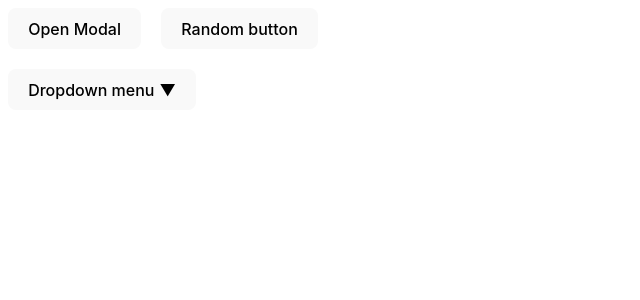
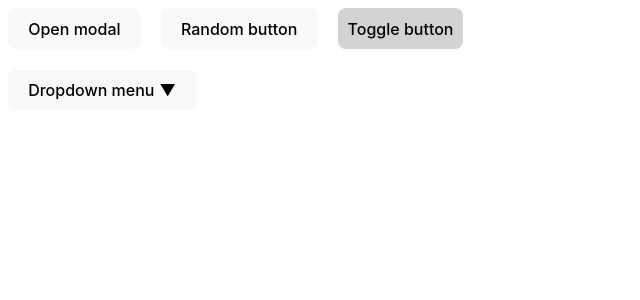
Before and after one commit to neosiae/react-aria-examples, a React (Vite) app: page / in a window 1280 px wide. Shown: the top 300 px of the page, without its empty margins (0-640 px from the left). Built offline with nearby package versions, Linux system fonts and the light colour scheme.

Commit message:
feat: create toggle button

```diff
--- a/src/App.tsx
+++ b/src/App.tsx
@@ -1,9 +1,10 @@
 import { useState } from 'react';
 import { Button } from './components/Button';
 import { Modal } from './components/Modal';
-import { OverlayContainer, OverlayProvider } from 'react-aria';
+import { FocusScope, OverlayContainer, OverlayProvider } from 'react-aria';
 import { MenuButton } from './components/DropdownMenu';
 import { Item } from 'react-stately';
+import { ToggleButton } from './components/ToggleButton';
 
 function App() {
   const [activeModal, setActiveModal] = useState<'a11yModal' | null>(null);
@@ -22,8 +23,9 @@ function App() {
             marginBottom: 20,
           }}
         >
-          <Button onPress={openA11yModal}>Open Modal</Button>
+          <Button onPress={openA11yModal}>Open modal</Button>
           <Button>Random button</Button>
+          <ToggleButton>Toggle button</ToggleButton>
         </div>
 
         {isA11yModalOpen && (
--- /dev/null
+++ b/src/components/ToggleButton.tsx
@@ -0,0 +1,35 @@
+import React from 'react';
+import { AriaToggleButtonProps, useToggleButton } from 'react-aria';
+import { useToggleState } from 'react-stately';
+
+export interface ToggleButtonProps extends AriaToggleButtonProps {}
+
+export const ToggleButton = ({ children, ...props }: ToggleButtonProps) => {
+  const ref = React.useRef<HTMLButtonElement | null>(null);
+  const state = useToggleState(props);
+  const { buttonProps, isPressed } = useToggleButton(props, state, ref);
+
+  return (
+    <button
+      {...buttonProps}
+      ref={ref}
+      style={{
+        background: isPressed
+          ? state.isSelected
+            ? 'darkgreen'
+            : 'gray'
+          : state.isSelected
+          ? 'green'
+          : 'lightgray',
+        color: state.isSelected ? 'white' : 'black',
+        padding: 10,
+        fontSize: 16,
+        userSelect: 'none',
+        WebkitUserSelect: 'none',
+        border: 'none',
+      }}
+    >
+      {children}
+    </button>
+  );
+};
```
